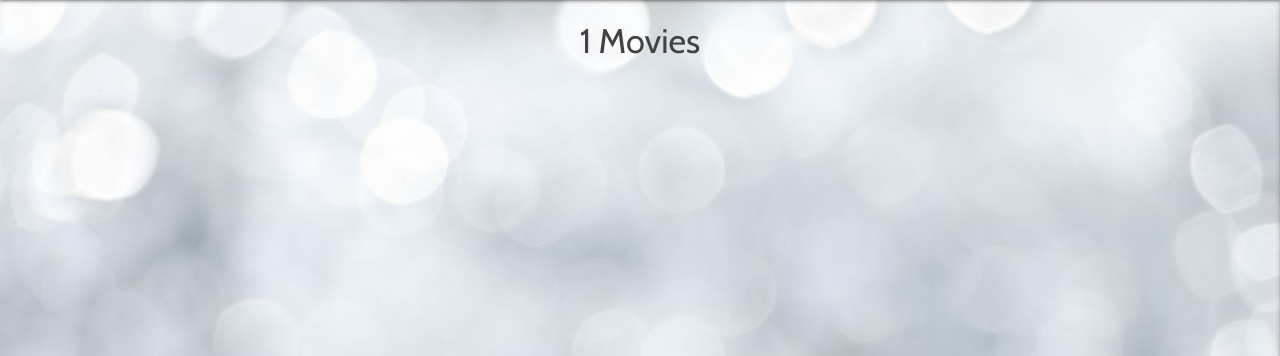
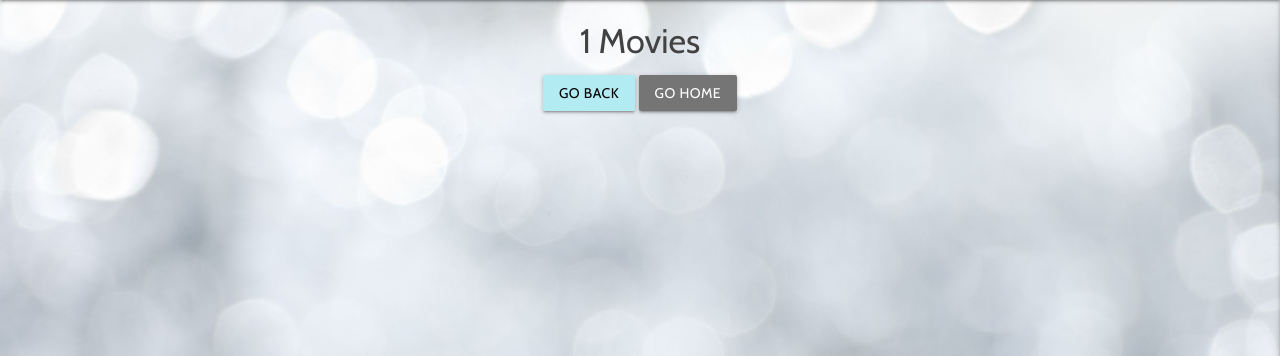
Before and after one commit to Code-Institute-Submissions/ms3-what-to-watch, a Flask app: page /genre/1/movies in a window 1280 px wide. Shown: the part 64-420 px from the top of the page. Run offline with Flask 2, Linux system fonts and the light colour scheme; data that the repository does not hold is empty; some libraries are stand-ins or nearby versions.

Commit message:
Add buttons to genre_movies templates

```diff
--- a/app.py
+++ b/app.py
@@ -44,7 +44,7 @@ def add_movie():
     if request.method == "POST":
         mongo.db.movies.insert_one(request.form.to_dict())
         flash("You Have Added A Movie")
-        return redirect(url_for("get_movies"))
+        # return redirect(url_for("get_movies"))
 
     genres = mongo.db.genres.find().sort("genre_name", 1)
     return render_template("add_movie.html", genres=genres)
--- a/templates/genre_movies.html
+++ b/templates/genre_movies.html
@@ -39,4 +39,15 @@
         {% endfor %}
     </ul>
 
+    <div class="row">
+                <div class="col s12 center-align">
+                    <a href="{{ url_for('get_movies') }}" class="btn cyan lighten-4 black-text">
+                        Go Back
+                    </a>
+                    <a href="{{ url_for('get_home') }}" class="btn grey darken-1">
+                        Go Home
+                    </a>
+                </div>
+            </div>
+
 {% endblock %}
```
